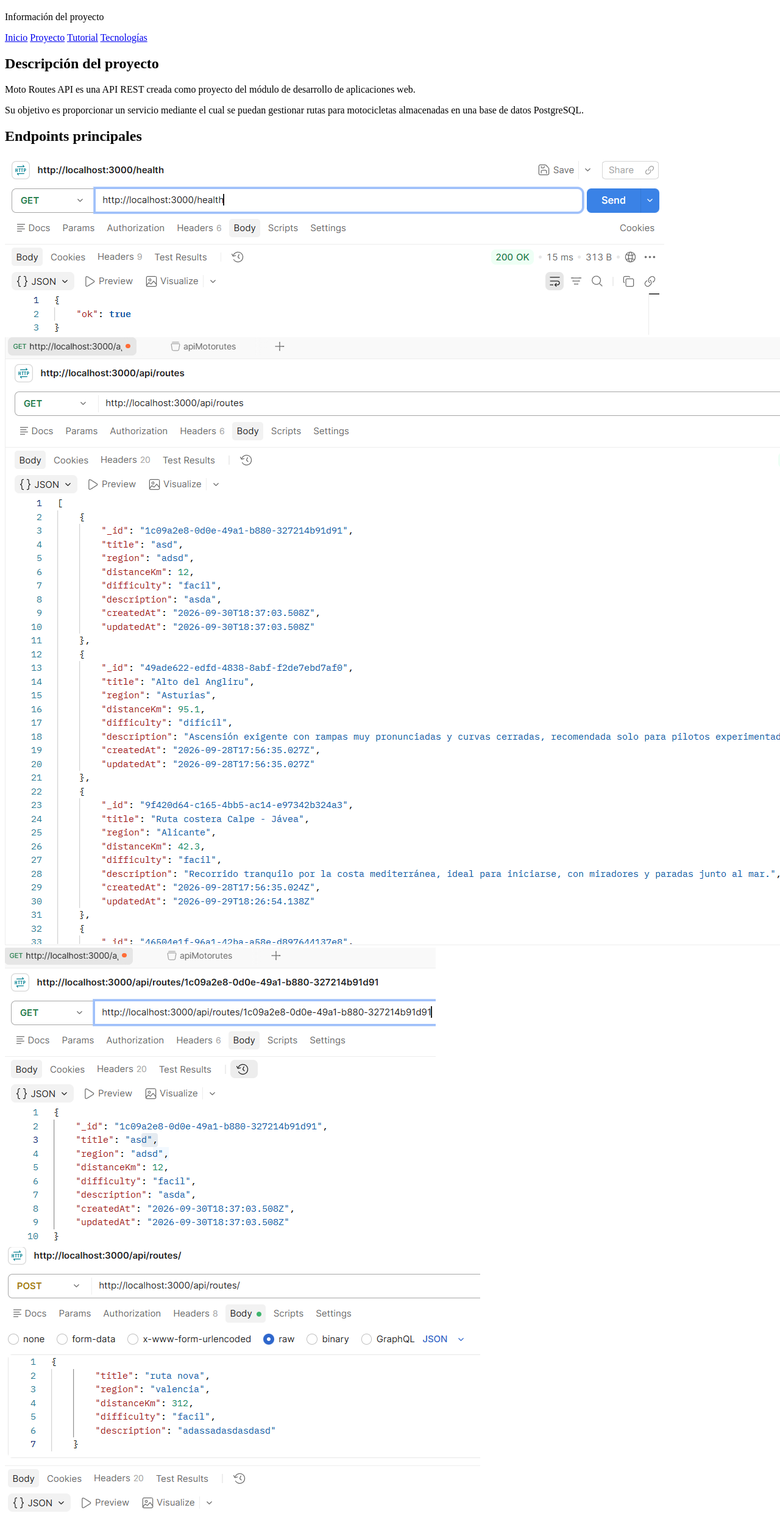
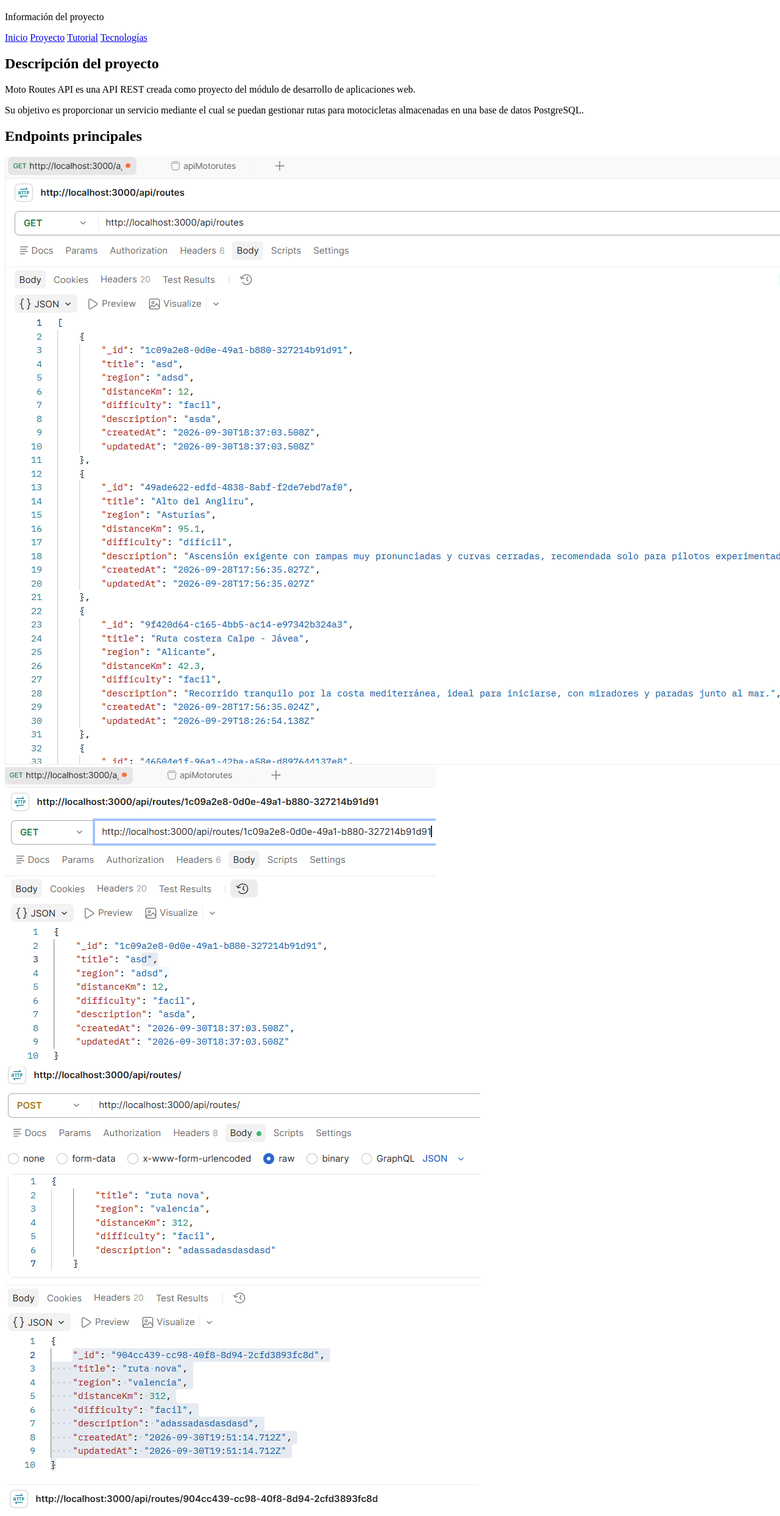
Before and after one commit to Imanol-Margarit/moto-api-routes, a plain HTML site: page proyecto.html in a window 1280 px wide. Shown: the part 61-2547 px from the top of the page at 61% size. Drawn offline with Linux system fonts and the light colour scheme.

Commit message:
Modificar images

```diff
--- a/proyecto.html
+++ b/proyecto.html
@@ -52,35 +52,35 @@
                     <td>/api/routes</td>
                     <td>Obtiene todas las rutas.</td>
                 </tr>
-                <img src="img/postman2.png" alt="Postman" class="captura">
+                <img src="img/postman3.png" alt="Postman" class="captura">
 
                 <tr>
                     <td>GET</td>
                     <td>/api/routes/:id</td>
                     <td>Obtiene una ruta concreta.</td>
                 </tr>
-                <img src="img/postman3.png" alt="Postman" class="captura">
+                <img src="img/postman4.png" alt="Postman" class="captura">
 
                 <tr>
                     <td>POST</td>
                     <td>/api/routes</td>
                     <td>Crea una nueva ruta.</td>
                 </tr>
-                <img src="img/postman4.png" alt="Postman" class="captura">
+                <img src="img/postman5.png" alt="Postman" class="captura">
 
                 <tr>
                     <td>PATCH</td>
                     <td>/api/routes/:id</td>
                     <td>Modifica una ruta.</td>
                 </tr>
-                <img src="img/postman5.png" alt="Postman" class="captura">
+                <img src="img/postman6.png" alt="Postman" class="captura">
 
                 <tr>
                     <td>DELETE</td>
                     <td>/api/routes/:id</td>
                     <td>Elimina una ruta.</td>
                 </tr>
-                <img src="img/postman6.png" alt="Postman" class="captura">
+                <img src="img/postman7.png" alt="Postman" class="captura">
             </table>
 
         </section>
```
